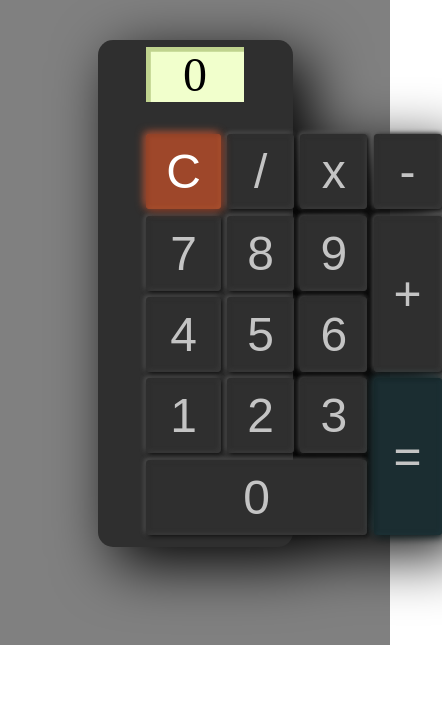
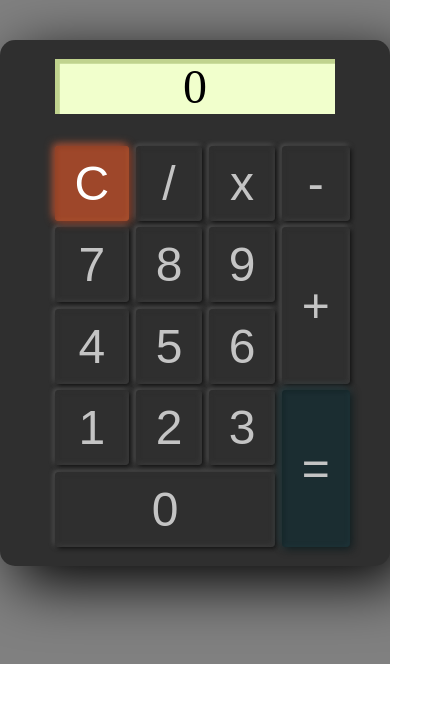
Before and after one commit to Alabalala/Calculator, a plain HTML site: page index.html in a window 390 px wide. Shown: the whole page, 442 px wide, since content can reach past the window. Drawn offline with Linux system fonts and the light colour scheme.

Commit message:
made responsive design

```diff
--- a/style.css
+++ b/style.css
@@ -129,3 +129,25 @@ main {
 .take {
     grid-column-start: 4;
 }
+
+@media screen and (max-width: 450px) {
+.calculatorCase {
+    width: 90%;
+    padding: 5%;
+}
+
+.display {
+    width: 80%;
+}
+.buttons {
+    width: 80%;
+
+}
+
+.buttons button {
+    font-size: 0,1em;
+
+}
+
+
+  }
```
